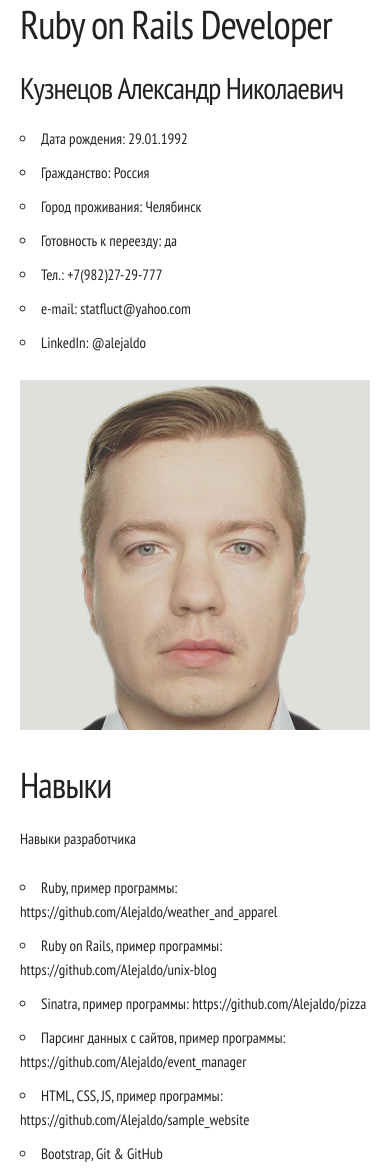
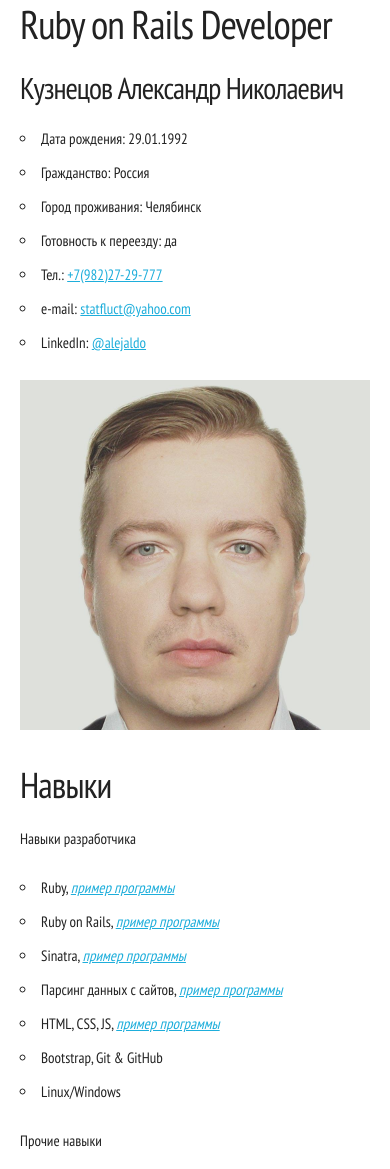
Before and after one commit to Alejaldo/cv, a plain HTML site: page index.html in a window 390 px wide. Shown: the top 1169 px of the page. Drawn offline with Linux system fonts and the light colour scheme.

Commit message:
Add clickability and mobile format

```diff
--- a/index.html
+++ b/index.html
@@ -2,6 +2,7 @@
 <html lang="ru">
 <head>
   <meta charset="UTF-8">
+  <meta name="viewport" content="width=device-width, initial-scale=1">
   <title>Резюме: Кузнецов Александр</title>
   <link href='https://fonts.googleapis.com/css?family=PT+Sans+Narrow:400,700&subset=latin,cyrillic'
     rel='stylesheet' type='text/css'>
@@ -19,9 +20,9 @@
           <li>Гражданство: Россия</li>
           <li>Город проживания: Челябинск</li>
           <li>Готовность к переезду: да</li>
-          <li>Тел.: +7(982)27-29-777</li>
-          <li>e-mail: statfluct@yahoo.com</li>
-          <li>LinkedIn: @alejaldo</li>
+          <li>Тел.: <a href="tel:+79822729777">+7(982)27-29-777</a></li>
+          <li>e-mail: <a href="mailto:statfluct@yahoo.com">statfluct@yahoo.com</a></li>
+          <li>LinkedIn: <a href="https://www.linkedin.com/in/alejaldo/" target="_blank">@alejaldo</a></li>
         </ul>
       </div>
       <div class="five columns">
@@ -35,11 +36,21 @@
       </div>
       <div class="nine columns">
         <ul>
-          <li>Ruby, пример программы: https://github.com/Alejaldo/weather_and_apparel</li>
-          <li>Ruby on Rails, пример программы: https://github.com/Alejaldo/unix-blog</li>
-          <li>Sinatra, пример программы: https://github.com/Alejaldo/pizza</li>
-          <li>Парсинг данных с сайтов, пример программы: https://github.com/Alejaldo/event_manager</li>
-          <li>HTML, CSS, JS, пример программы: https://github.com/Alejaldo/sample_website</li>
+          <li>
+            Ruby, <a href="https://github.com/Alejaldo/weather_and_apparel" target="_blank"><i>пример программы</i></a>
+          </li>
+          <li>
+            Ruby on Rails, <a href="https://github.com/Alejaldo/unix-blog" target="_blank"><i>пример программы</i></a>
+          </li>
+          <li>Sinatra, <a href="https://github.com/Alejaldo/pizza" target="_blank"><i>пример программы</i></a></li>
+          <li>
+            Парсинг данных с сайтов,
+            <a href="https://github.com/Alejaldo/event_manager" target="_blank"><i>пример программы</i></a>
+          </li>
+          <li>
+            HTML, CSS, JS,
+            <a href="https://github.com/Alejaldo/sample_website" target="_blank"><i>пример программы</i></a>
+          </li>
           <li>Bootstrap, Git & GitHub</li>
           <li>Linux/Windows</li>
         </ul>
```
